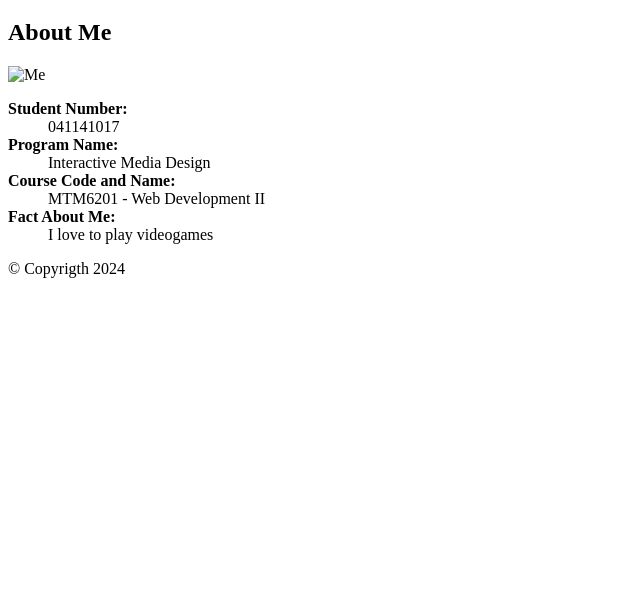
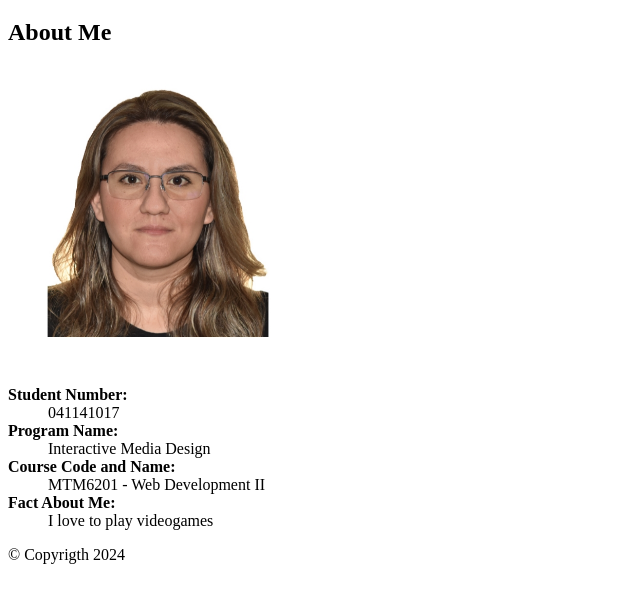
Before and after one commit to salc0015/mtm6201-week1, a plain HTML site: page index.html in a window 1280 px wide. Shown: the part 61-664 px from the top of the page, without its empty margins (0-640 px from the left). Drawn offline with Linux system fonts and the light colour scheme; the site is published under a folder, as on GitHub Pages, so addresses that start at the root find nothing.

Commit message:
Update img source  in html

```diff
--- a/index.html
+++ b/index.html
@@ -13,7 +13,7 @@
 
     <main>
         <h2>About Me</h2>
-        <img src="/image/about-me.jpg" alt="Me" width="300px">
+        <img src="image/about-me.jpg" alt="Me" width="300px">
         <dl>
             <dt><strong>Student Number:</strong></dt>
             <dd>041141017</dd>
```
